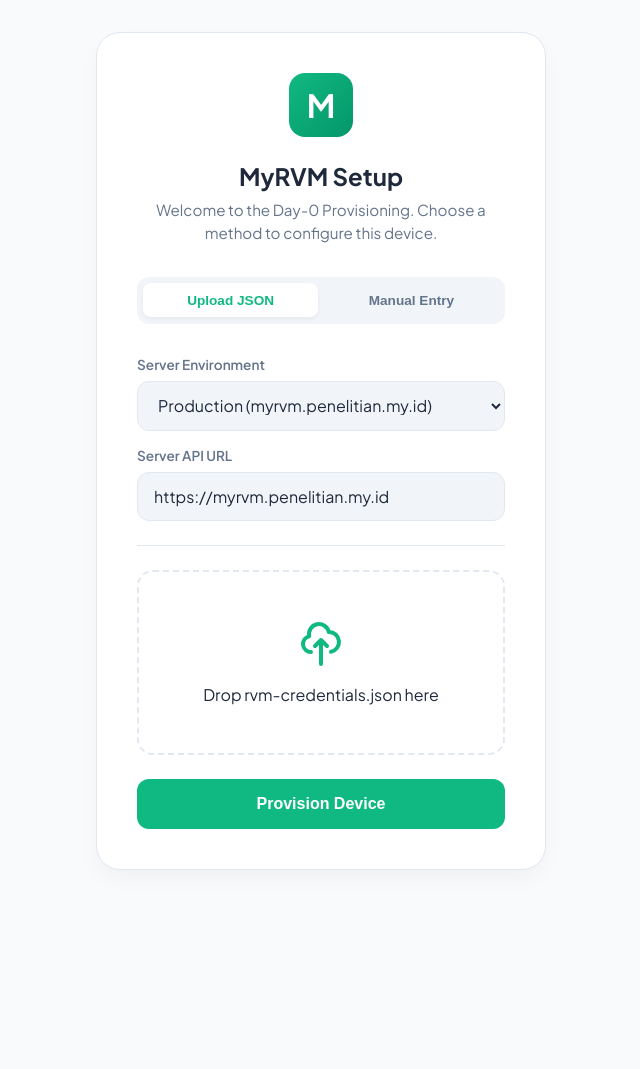
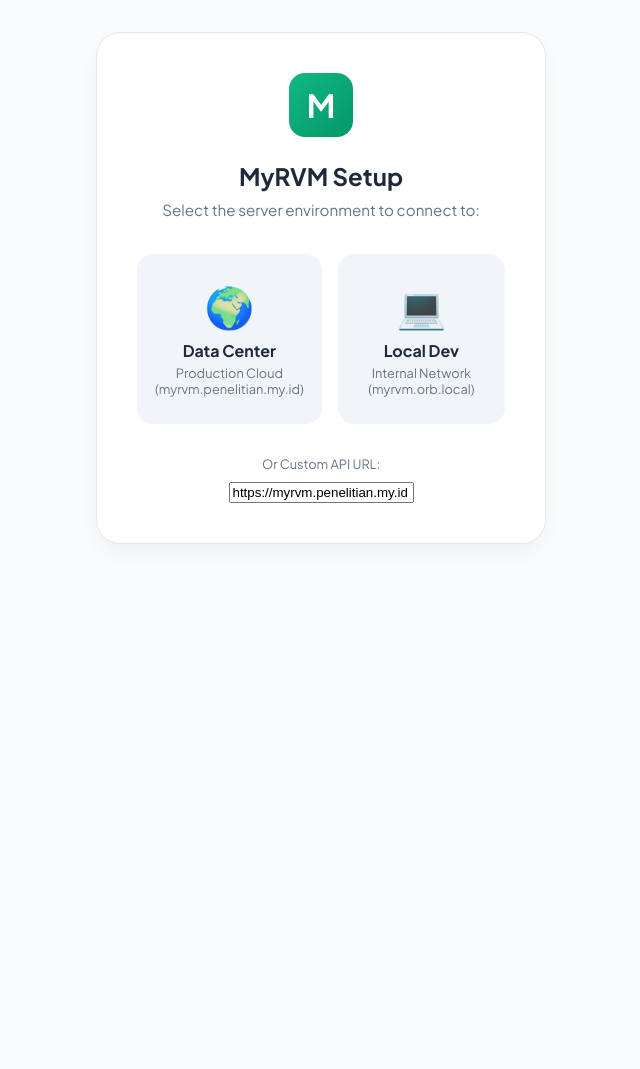
Before and after one commit to ngajar-feri/myrvm-edge, a FastAPI app: template src/setup_wizard/templates/index.html in a window 1280 px wide. Shown: the top 1069 px of the page, without its empty margins (319-959 px from the left). After the commit the page ends 544 px from the top, so only its background shows below. Run offline with FastAPI, Linux system fonts and the light colour scheme; the template is opened without the code that fills it, so the values that code supplies are empty.

Commit message:
feat: Add multi-step setup wizard for environment and provisioning method selection.

```diff
--- a/src/setup_wizard/templates/index.html
+++ b/src/setup_wizard/templates/index.html
@@ -220,9 +220,56 @@
         .status.success { display: block; background: rgba(16, 185, 129, 0.1); color: var(--primary); border: 1px solid var(--primary); }
         .status.error { display: block; background: rgba(239, 68, 68, 0.1); color: #ef4444; border: 1px solid #ef4444; }
 
+        /* Multi-Step Logic */
+        .step-content { display: none; opacity: 0; transition: opacity 0.3s ease-in-out; }
+        .step-content.active { display: block; opacity: 1; animation: slideUp 0.4s cubic-bezier(0.16, 1, 0.3, 1); }
+
+        @keyframes slideUp { from { opacity: 0; transform: translateY(20px); } to { opacity: 1; transform: translateY(0); } }
+
+        /* Step 1: Env Cards */
+        .env-cards {
+            display: grid;
+            grid-template-columns: 1fr 1fr;
+            gap: 1rem;
+            margin-bottom: 2rem;
+        }
+        .env-card {
+            background: var(--input-bg);
+            border: 2px solid transparent;
+            border-radius: 1rem;
+            padding: 1.5rem 1rem;
+            cursor: pointer;
+            transition: all 0.2s cubic-bezier(0.4, 0, 0.2, 1);
+            text-align: center;
+        }
+        .env-card:hover { transform: translateY(-3px); box-shadow: 0 10px 15px -3px rgba(0,0,0,0.05); }
+        .env-card:active { transform: scale(0.98); }
+        .env-card.selected {
+            background: white;
+            border-color: var(--primary);
+            box-shadow: 0 0 0 4px rgba(16, 185, 129, 0.1);
+        }
+        .env-card .icon { font-size: 2.5rem; margin-bottom: 0.5rem; }
+        .env-card h3 { margin: 0 0 0.25rem; font-size: 1rem; font-weight: 700; color: var(--text-main); }
+        .env-card p { margin: 0; font-size: 0.8rem; color: var(--text-muted); line-height: 1.3; }
+
+        .back-link {
+            background: none;
+            border: none;
+            color: var(--text-muted);
+            font-weight: 600;
+            font-size: 0.9rem;
+            cursor: pointer;
+            padding: 0;
+            display: inline-flex;
+            align-items: center;
+        }
+        .back-link:hover { color: var(--text-main); }
+
         /* Portrait Optimization */
         @media (orientation: portrait) {
             .container { max-width: 90%; }
+            .env-cards { grid-template-columns: 1fr; }
             .key { padding: 1.5rem 0; }
         }
     </style>
@@ -231,24 +278,39 @@
     <div class="container">
         <div class="logo">M</div>
         <h1>MyRVM Setup</h1>
-        <p>Welcome to the Day-0 Provisioning. Choose a method to configure this device.</p>
+
+        <!-- STEP 1: Environment Selection -->
+        <div id="step-env" class="step-content active">
+            <p>Select the server environment to connect to:</p>
+            <div class="env-cards">
+                <div class="env-card" onclick="selectEnvironment('production')">
+                    <div class="icon">🌍</div>
+                    <h3>Data Center</h3>
+                    <p>Production Cloud (myrvm.penelitian.my.id)</p>
+                </div>
+                <div class="env-card" onclick="selectEnvironment('local')">
+                    <div class="icon">💻</div>
+                    <h3>Local Dev</h3>
+                    <p>Internal Network (myrvm.orb.local)</p>
+                </div>
+            </div>
+            <!-- Dynamic URL Input (Hidden by default, shown if needed/advanced) -->
+            <div class="advanced-url" style="margin-top: 1.5rem;">
+                <label style="display:block; font-size: 0.8rem; color: var(--text-muted); margin-bottom: 0.5rem;">Or Custom API URL:</label>
+                <input type="text" id="serverUrl" value="https://myrvm.penelitian.my.id" placeholder="https://api.example.com">
+            </div>
+        </div>
+
+        <!-- STEP 2: Provisioning Method -->
+        <div id="step-method" class="step-content">
+            <p style="margin-bottom: 1rem;">
+                <button class="back-link" onclick="goToStep('env')">← Change Environment</button>
+            </p>
 
             <div class="tabs">
                 <button class="tab-btn active" onclick="showTab('upload')">Upload JSON</button>
                 <button class="tab-btn" onclick="showTab('manual')">Manual Entry</button>
             </div>
-
-        <div class="input-group">
-            <label>Server Environment</label>
-            <select id="serverEnv" class="input-select" style="width: 100%; padding: 0.8rem 1rem; border-radius: 0.75rem; border: 1px solid var(--border); background: var(--input-bg); color: var(--text-main); font-family: inherit; font-size: 1rem; margin-bottom: 1rem;">
-                <option value="production">Production (myrvm.penelitian.my.id)</option>
-                <option value="local">Local (myrvm.orb.local)</option>
-            </select>
-            <label>Server API URL</label>
-            <input type="text" id="serverUrl" value="https://myrvm.penelitian.my.id" placeholder="https://api.example.com">
-        </div>
-
-        <hr style="border: 0; border-top: 1px solid var(--border); margin: 1.5rem 0;">
 
             <!-- Upload Tab -->
             <div id="uploadTab" class="form-content active">
@@ -279,6 +341,7 @@
                     </div>
                     <button type="submit" class="btn-primary" id="manualBtn">Save Configuration</button>
                 </form>
+            </div>
         </div>
 
         <div id="status" class="status"></div>
@@ -414,25 +477,46 @@
             }
         }
 
-        // Environment & URL Handling
-        const serverEnv = document.getElementById('serverEnv');
-        const serverUrl = document.getElementById('serverUrl');
-        const uploadForm = document.getElementById('uploadForm');
-        const manualForm = document.getElementById('manualForm');
+        // Multi-Step Logic
+        let selectedEnv = 'production';
+        let customUrl = '';
 
-        serverEnv.addEventListener('change', () => {
-            if (serverEnv.value === 'production') {
-                serverUrl.value = 'https://myrvm.penelitian.my.id';
+        function selectEnvironment(env) {
+            selectedEnv = env;
+            // Highlight selected card
+            document.querySelectorAll('.env-card').forEach(c => c.classList.remove('selected'));
+            // Visual feedback could be added here, but we move to next step immediately
+
+            // Set URL based on selection
+            const urlInput = document.getElementById('serverUrl');
+            if (env === 'production') {
+                urlInput.value = 'https://myrvm.penelitian.my.id';
             } else {
-                serverUrl.value = 'https://myrvm.orb.local';
+                urlInput.value = 'https://myrvm.orb.local';
             }
-        });
+
+            // Go to next step
+            goToStep('method');
+        }
+
+        function goToStep(stepId) {
+            // Hide all steps
+            document.querySelectorAll('.step-content').forEach(s => s.classList.remove('active'));
+            // Show target step
+            document.getElementById('step-' + stepId).classList.add('active');
+
+            // Hide keyboard if moving between steps
+            hideKeyboard();
+        }
 
         // Form Submission logic
         uploadForm.onsubmit = async (e) => {
             e.preventDefault();
             const file = fileInput.files[0];
             if (!file) return;
+
+            // Get current URL value (it might have been edited in Step 1)
+            const currentUrl = document.getElementById('serverUrl').value;
 
             uploadBtn.disabled = true;
             uploadBtn.textContent = 'Processing...';
@@ -450,14 +534,14 @@
                             serial_number: config.device_id,
                             api_key: config.api_key,
                             name: config.location_name,
-                            app_env: serverEnv.value,
-                            base_url: serverUrl.value
+                            app_env: selectedEnv,
+                            base_url: currentUrl
                         })
                     });
 
                     const result = await response.json();
                     if (result.success) {
-                        alert('Device provisioned successfully!');
+                        alert('Device provisioned successfully! Rebooting...');
                         location.reload();
                     } else {
                         alert('Error: ' + result.message);
@@ -476,8 +560,10 @@
             e.preventDefault();
             const formData = new FormData(manualForm);
             const data = Object.fromEntries(formData.entries());
-            data.app_env = serverEnv.value;
-            data.base_url = serverUrl.value;
+
+            const currentUrl = document.getElementById('serverUrl').value;
+            data.app_env = selectedEnv;
+            data.base_url = currentUrl;
 
             manualBtn.disabled = true;
             manualBtn.textContent = 'Processing...';
```
Lines whose indentation alone changed are shown as unchanged.
